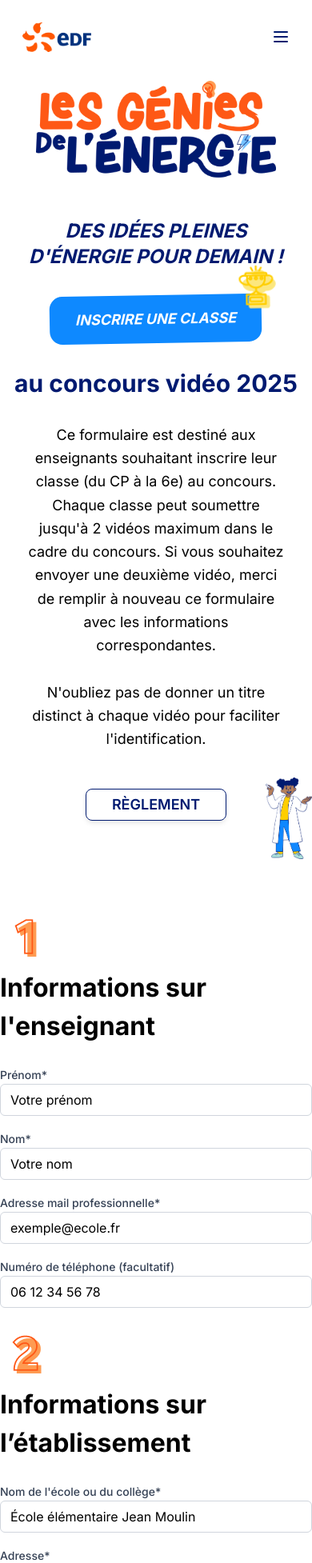
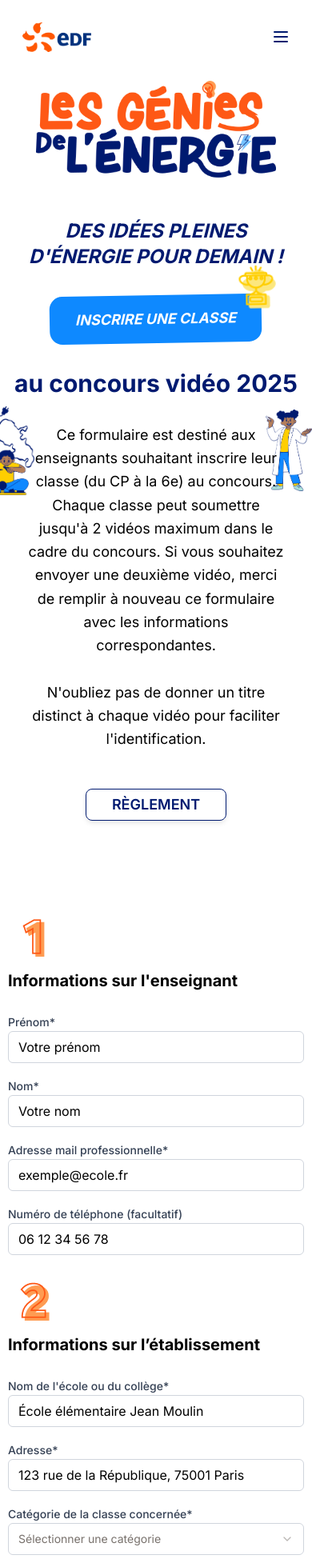
Before and after one commit to Dev-Beecee/Edf-vote, a Next.js app: page /participation in a window 390 px wide. Shown: the top 1954 px of the page at 80% size. Built offline with nearby package versions, Linux system fonts and the light colour scheme.

Commit message:
participationv4

```diff
--- a/app/participation/page.tsx
+++ b/app/participation/page.tsx
@@ -242,7 +242,7 @@
     <main>
       <ParticipationHeroSection />
 
-      <form onSubmit={handleSubmit} className="max-w-3xl mx-auto space-y-6 mt-16">
+      <form onSubmit={handleSubmit} className="max-w-3xl mx-auto space-y-6 mt-16 px-2.5 md:px-0">
                 {/* 1) Informations sur l'enseignant */}
                 <div className="flex flex-col mb-6">
               <Image
@@ -252,7 +252,7 @@
                 height={64}
                 className="text-primary"
               />
-              <p className="text-black mt-2 text-[32px] font-bold">Informations sur l&apos;enseignant</p>
+              <p className="text-black mt-2 text-[20px] md:text-[32px] font-bold">Informations sur l&apos;enseignant</p>
             </div>
         <section className="flex flex-col gap-4">
           <div className="grid grid-cols-1 md:grid-cols-2 gap-4">
@@ -284,7 +284,7 @@
                 height={64}
                 className="text-primary"
               />
-              <p className="text-black mt-2 text-[32px] font-bold">Informations sur l’établissement</p>
+              <p className="text-black mt-2 text-[20px] md:text-[32px] font-bold">Informations sur l’établissement</p>
             </div>
         <section className="flex flex-col gap-4">
           <div className="grid grid-cols-1 md:grid-cols-2 gap-4">
@@ -352,7 +352,7 @@
                 height={64}
                 className="text-primary"
               />
-              <p className="text-black mt-2 text-[32px] font-bold">Projet soumis par la classe</p>
+              <p className="text-black mt-2 text-[20px] md:text-[32px] font-bold">Projet soumis par la classe</p>
             </div>
 
         <section className="space-y-4">
--- a/components/participation/ParticipationHeroSection.tsx
+++ b/components/participation/ParticipationHeroSection.tsx
@@ -8,10 +8,10 @@
   return (
     <>
       <section className="flex flex-col items-center justify-center min-h-screen py-12 px-4 relative" style={{
-        backgroundImage: 'url(/edf-femme-labo-inverse.png)',
-        backgroundPosition: 'bottom right',
-        backgroundRepeat: 'no-repeat',
-        backgroundSize: '15%'
+        backgroundImage: 'url(/edf-femme-labo-inverse.png), url(/Fille+Martinique2.png)',
+        backgroundPosition: 'center right, center left',
+        backgroundRepeat: 'no-repeat, no-repeat',
+        backgroundSize: '15%, 11%'
       }}>
         {/* Image centrée */}
         <div className="mb-8">
```
Also changed, not shown: public/Fille+Martinique2.png (added).
